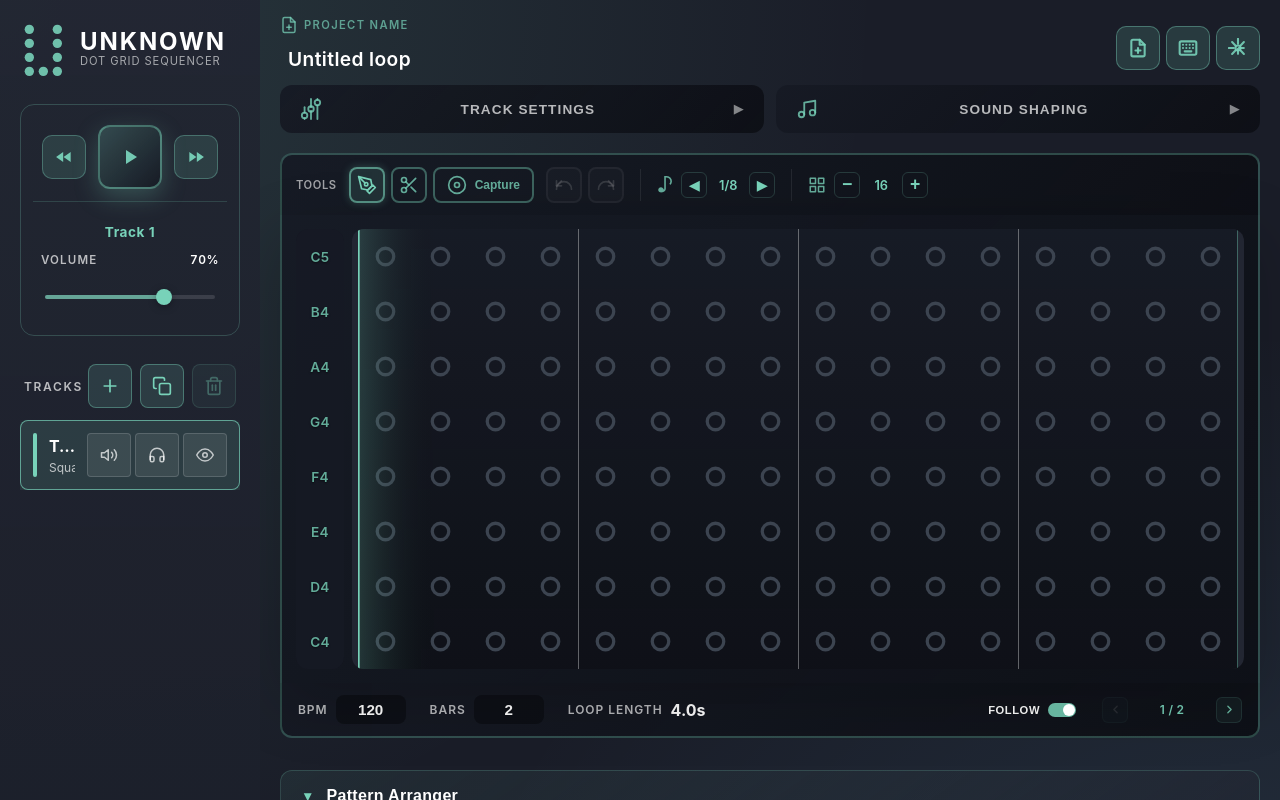
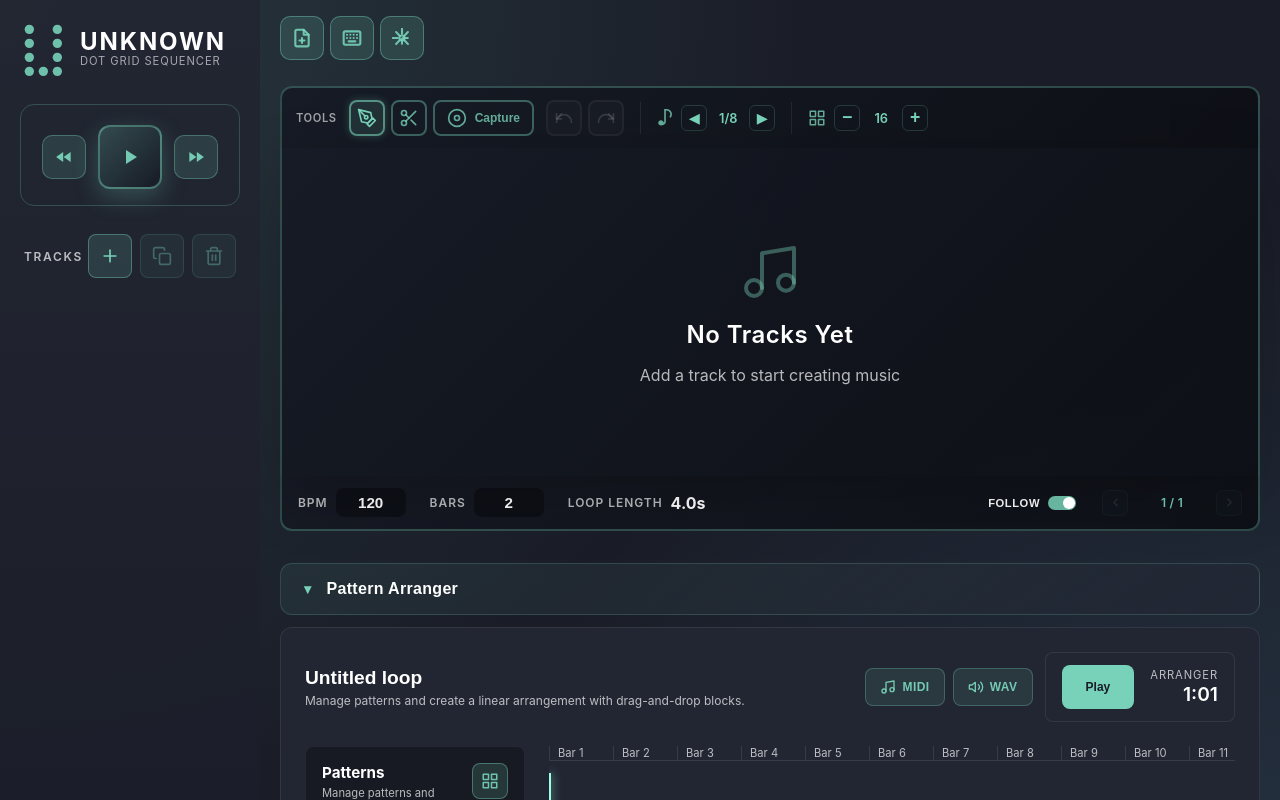
Before and after one commit to Gibson417/Bitloop, a Svelte app in the folder unknown_app/: page / in a window 1280 px wide. Both pictures are taken after a click on the button "Show Pattern Arranger". Shown: the top 800 px of the page. Built offline with nearby package versions, Linux system fonts and the light colour scheme.

Commit message:
Remove project title from header, add to pattern arranger, and fix default track initialization
Co-authored-by: Gibson417 <142834301+Gibson417@users.noreply.github.com>

```diff
--- a/unknown_app/src/App.svelte
+++ b/unknown_app/src/App.svelte
@@ -1340,28 +1340,6 @@
   </aside>
   <section class="workspace" data-component="Workspace">
     <div class="workspace-header" data-component="WorkspaceHeader">
-      <div class="project-info">
-        <label class="project-label" for="project-name-input">
-          <svg class="project-icon" aria-hidden="true" viewBox="0 0 24 24" fill="none" stroke="currentColor" stroke-width="2" stroke-linecap="round" stroke-linejoin="round">
-            <path d="M14 2H6a2 2 0 0 0-2 2v16a2 2 0 0 0 2 2h12a2 2 0 0 0 2-2V8z"/>
-            <polyline points="14 2 14 8 20 8"/>
-            <line x1="12" y1="18" x2="12" y2="12"/>
-            <line x1="9" y1="15" x2="15" y2="15"/>
-          </svg>
-          <span class="project-eyebrow">Project Name</span>
-        </label>
-        <input
-          id="project-name-input"
-          class="project-name-input"
-          type="text"
-          value={projectName}
-          on:change={handleProjectRename}
-          on:blur={handleProjectRename}
-          placeholder="Untitled loop"
-          title="Click to edit project name"
-          aria-label="Project name"
-        />
-      </div>
       <div class="header-actions">
         <div class="utility-buttons">
           <ShareMenu
@@ -1511,12 +1489,14 @@
         <PatternArranger
           {patterns}
           {selectedPattern}
+          {projectName}
           on:patternselect={handlePatternSelect}
           on:patternadd={handlePatternAdd}
           on:patternduplicate={handlePatternDuplicate}
           on:patternremove={handlePatternRemove}
           on:patternrename={handlePatternRename}
           on:patternreorder={handlePatternReorder}
+          on:projectrename={handleProjectRename}
           on:render={handleShareMenuRender}
           on:rendermidi={handleShareMenuRenderMidi}
         />
--- a/unknown_app/src/components/PatternArranger.svelte
+++ b/unknown_app/src/components/PatternArranger.svelte
@@ -17,6 +17,7 @@
   // Props for pattern management from projectStore
   export let patterns = [];
   export let selectedPattern = 0;
+  export let projectName = 'Untitled loop';
 
   const dispatch = createEventDispatcher();
 
@@ -78,6 +79,13 @@
     const newName = event.target.value;
     if (newName && newName.trim()) {
       dispatch('patternrename', { index, name: newName });
+    }
+  };
+
+  const handleProjectRename = (event) => {
+    const newName = event.target.value;
+    if (newName && newName.trim()) {
+      dispatch('projectrename', { value: newName });
     }
   };
 
@@ -312,8 +320,17 @@
 
 <section class="arranger" data-component="PatternArranger">
   <header class="arranger__header">
-    <div>
-      <h2>Pattern Arranger</h2>
+    <div class="arranger__header-title">
+      <input
+        type="text"
+        class="project-name-input"
+        value={projectName}
+        on:change={handleProjectRename}
+        on:blur={handleProjectRename}
+        placeholder="Untitled loop"
+        title="Click to edit project name"
+        aria-label="Project name"
+      />
       <p>Manage patterns and create a linear arrangement with drag-and-drop blocks.</p>
     </div>
     <div class="arranger__header-controls">
@@ -534,6 +551,33 @@
   .arranger__header h2 {
     margin: 0;
     font-size: 1.2rem;
+  }
+
+  .arranger__header-title {
+    display: flex;
+    flex-direction: column;
+    gap: 4px;
+  }
+
+  .project-name-input {
+    background: transparent;
+    border: none;
+    color: var(--color-text);
+    font-size: 1.2rem;
+    font-weight: 600;
+    padding: 4px 8px;
+    border-radius: 4px;
+    transition: all 0.2s ease;
+    margin: -4px -8px;
+  }
+
+  .project-name-input:hover {
+    background: rgba(255, 255, 255, 0.05);
+  }
+
+  .project-name-input:focus {
+    outline: none;
+    background: rgba(255, 255, 255, 0.08);
   }
 
   .arranger__header p {
--- a/unknown_app/src/store/projectStore.js
+++ b/unknown_app/src/store/projectStore.js
@@ -1092,12 +1092,12 @@ const createProjectStore = () => {
         bpm,
         follow: payload.follow ?? DEFAULT_FOLLOW,
         playing: false,
-        selectedTrack: clamp(payload.selectedTrack ?? 0, 0, Math.max((tracksPayload?.length ?? 1) - 1, 0)),
+        selectedTrack: clamp(payload.selectedTrack ?? 0, 0, Math.max((tracksPayload?.length ?? 0) - 1, 0)),
         playheadStep: 0,
         playheadProgress: 0,
         lastStepTime: 0,
         nextStepTime: 0,
-        tracks: tracksPayload ?? [createTrack(0, rows, bars * BASE_RESOLUTION)],
+        tracks: tracksPayload ?? [],
         patterns: patternsPayload,
         selectedPattern: payload.selectedPattern ?? 0,
         arrangement: payload.arrangement ?? []
```
